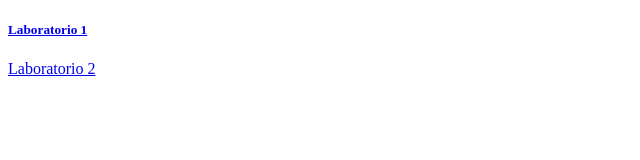
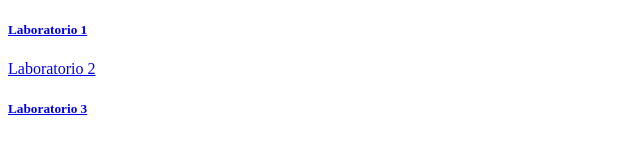
Before and after one commit to casalazara/Data-Science-Aplicado, a plain HTML site: page index.html in a window 1280 px wide. Shown: the full height of the page, 0-640 px from the left. Drawn offline with Linux system fonts and the light colour scheme.

Commit message:
Update index.html

```diff
--- a/index.html
+++ b/index.html
@@ -14,6 +14,7 @@
 <body>
   <h5><a href="Lab1/L1Solucionado.html" target="_blank"> Laboratorio 1</h5
   <h5><a href="Lab2/L2.html" target="_blank"> Laboratorio 2</h5>
+  <h5><a href="Lab2/L3.html" target="_blank"> Laboratorio 3</h5>
 
 </body>
 </html>
```
